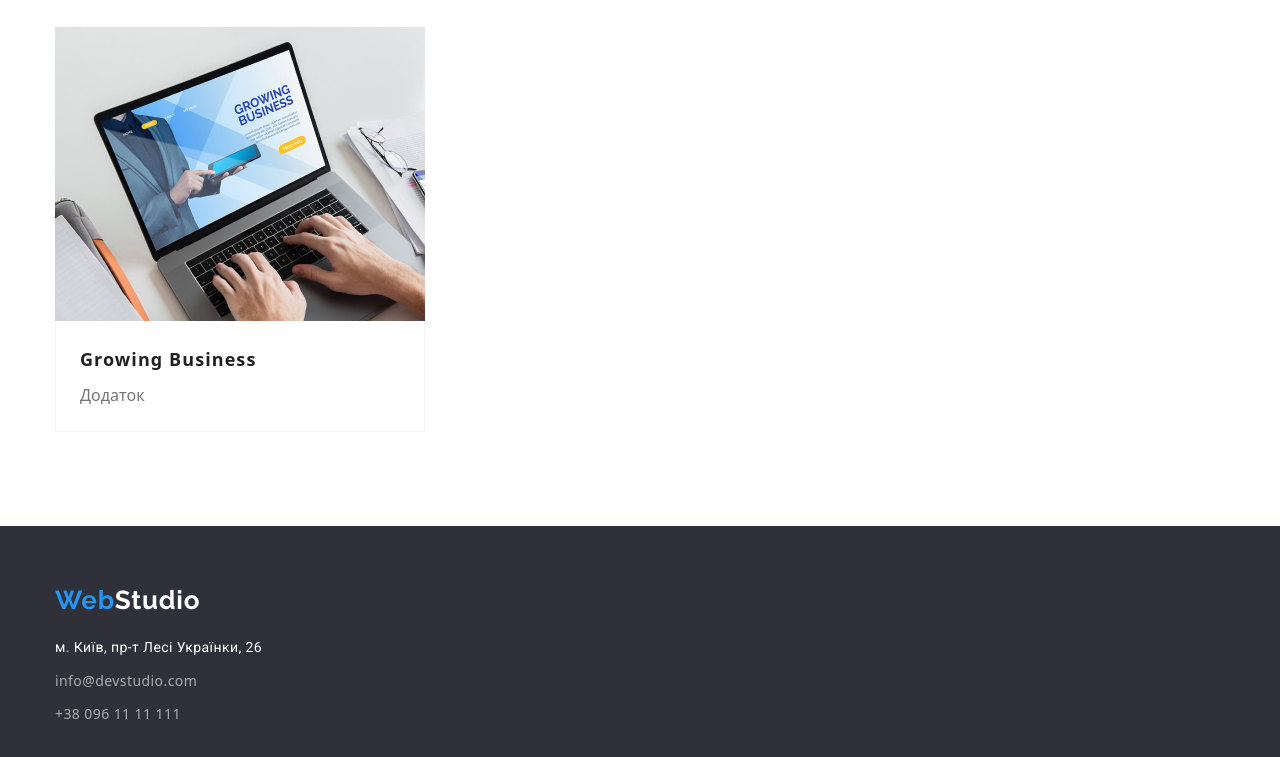
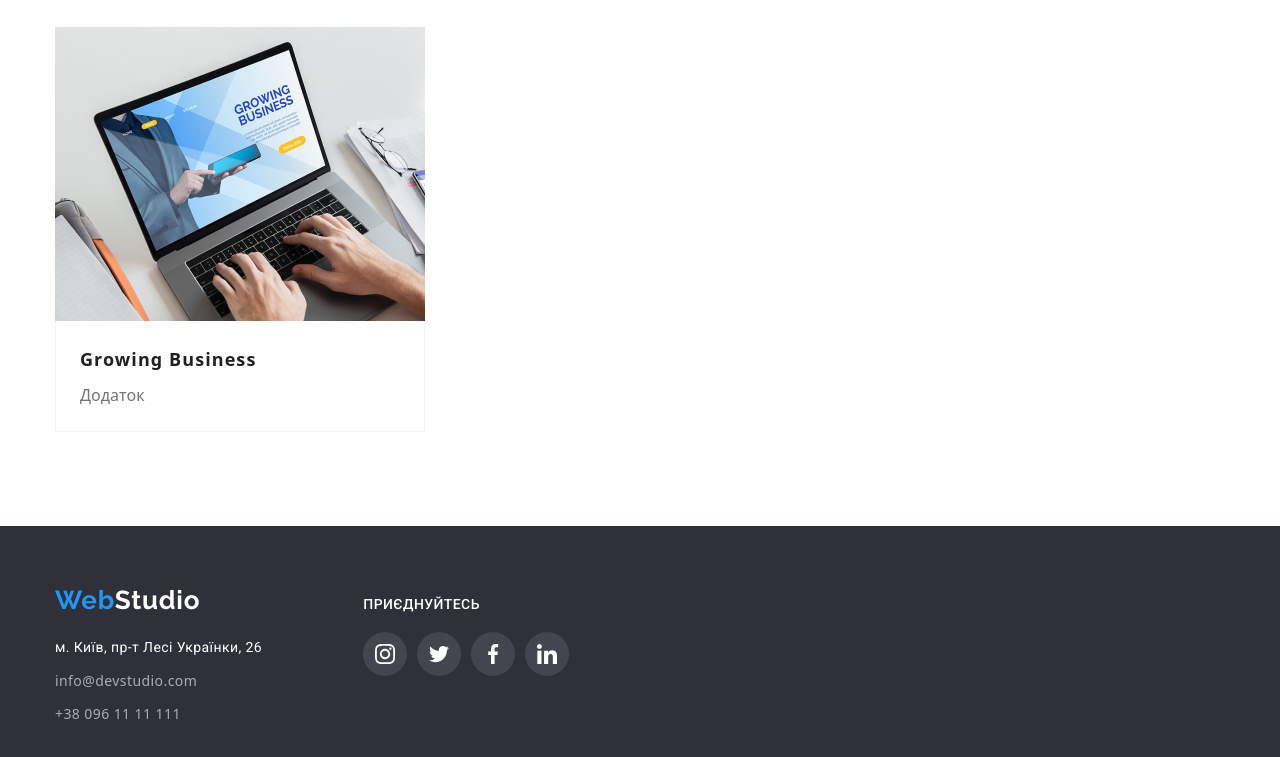
Before and after one commit to DimaDidushko/goit-markup-hw-04, a plain HTML site: page portfolio.html in a window 1280 px wide. Shown: the part 1537-2294 px from the top of the page. Drawn offline with nearby package versions, Linux system fonts and the light colour scheme.

Commit message:
Update portfolio.html

```diff
--- a/portfolio.html
+++ b/portfolio.html
@@ -34,11 +34,21 @@
 
       <ul class="list header-mail">
         <li class="item">
-          <a class="tel link" href="tel:+380961111111">+38 096 11 11 111</a>
+          <a class="mail link" href="mailto:info@devstudio.com">
+            <svg class="header-icon" width="16" height="12">
+              <use href="./icons/sprite.svg#icon-envelope"></use>
+            </svg>info@devstudio.com</a>
         </li>
+
         <li class="item">
-          <a class="mail link" href="mailto:info@devstudio.com">info@devstudio.com</a>
+          <a class="tel link" href="tel:+380961111111">
+            <svg class="header-icon" width="10" height="16">
+              <use href="./icons/sprite.svg#icon-Vector"></use>
+            </svg>
+            +38 096 11 11 111
+          </a>
         </li>
+
       </ul>
     </div>
   </header>
@@ -176,16 +186,55 @@
 
   <footer class="footer">
     <div class="container">
+      <address class="adress footer-link">
+
+        <div class="footer-box">
           <a class="logo link" href="./index.html">Web<span class="logo-color-footer">Studio</span></a>
-
-      <address class="adress">
           <p class="adress-text">м. Київ, пр-т Лесі Українки, 26</p>
           <ul class="list">
             <li class="adress-mail"><a class="footer-nav link" href="mailto:info@devstudio.com">info@devstudio.com</a>
             </li>
             <li class="adress-tel"><a class="footer-nav link" href="tel:+380961111111">+38 096 11 11 111</a></li>
+          </ul>
+        </div>
 
+        <div class="footer-box">
+          <p class="footer-text">Приєднуйтесь</p>
+          <ul class="footer-link list ">
+            <li class="footer-li">
+              <a class="footer-item" href="" target="_blank" rel="noopener noreferrer">
+                <svg class="footer-icon" width="20" height="20">
+                  <use href="./icons/sprite.svg#icon-instagram"></use>
+                </svg>
+              </a>
+            </li>
+
+            <li class="footer-li">
+              <a class="footer-item" href="" target="_blank" rel="noopener noreferrer">
+                <svg class="footer-icon" width="20" height="20">
+                  <use href="./icons/sprite.svg#icon-twitter"></use>
+                </svg>
+              </a>
+            </li>
+
+            <li class="footer-li">
+              <a class="footer-item" href="" target="_blank" rel="noopener noreferrer">
+                <svg class="footer-icon" width="20" height="20">
+                  <use href="./icons/sprite.svg#icon-facebook"></use>
+                </svg>
+              </a>
+            </li>
+
+            <li class="footer-li">
+              <a class="footer-item" href="" target="_blank" rel="noopener noreferrer">
+                <svg class="footer-icon" width="20" height="20">
+                  <use href="./icons/sprite.svg#icon-linkedin"></use>
+                </svg>
+              </a>
+            </li>
           </ul>
+        </div>
+
       </address>
     </div>
   </footer>
```
Lines whose indentation alone changed are shown as unchanged.
